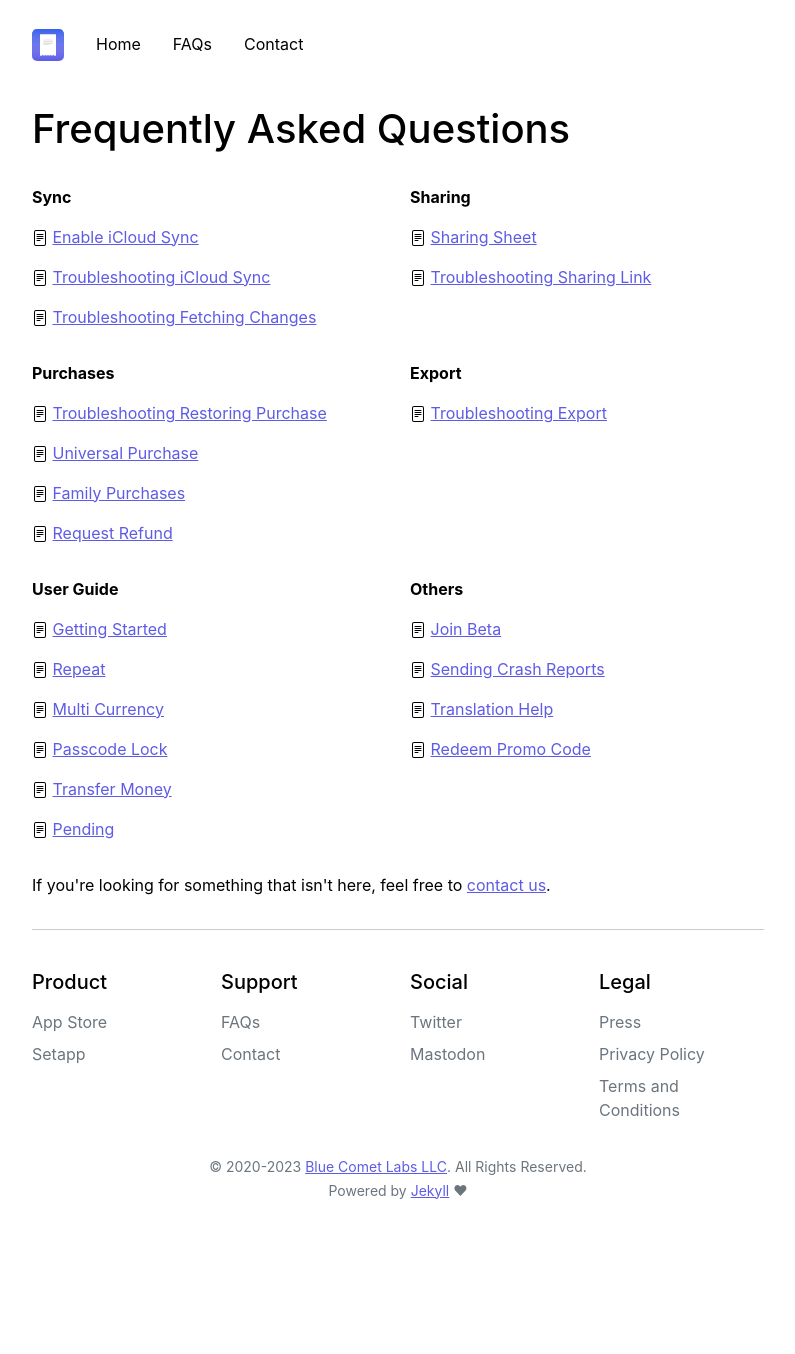
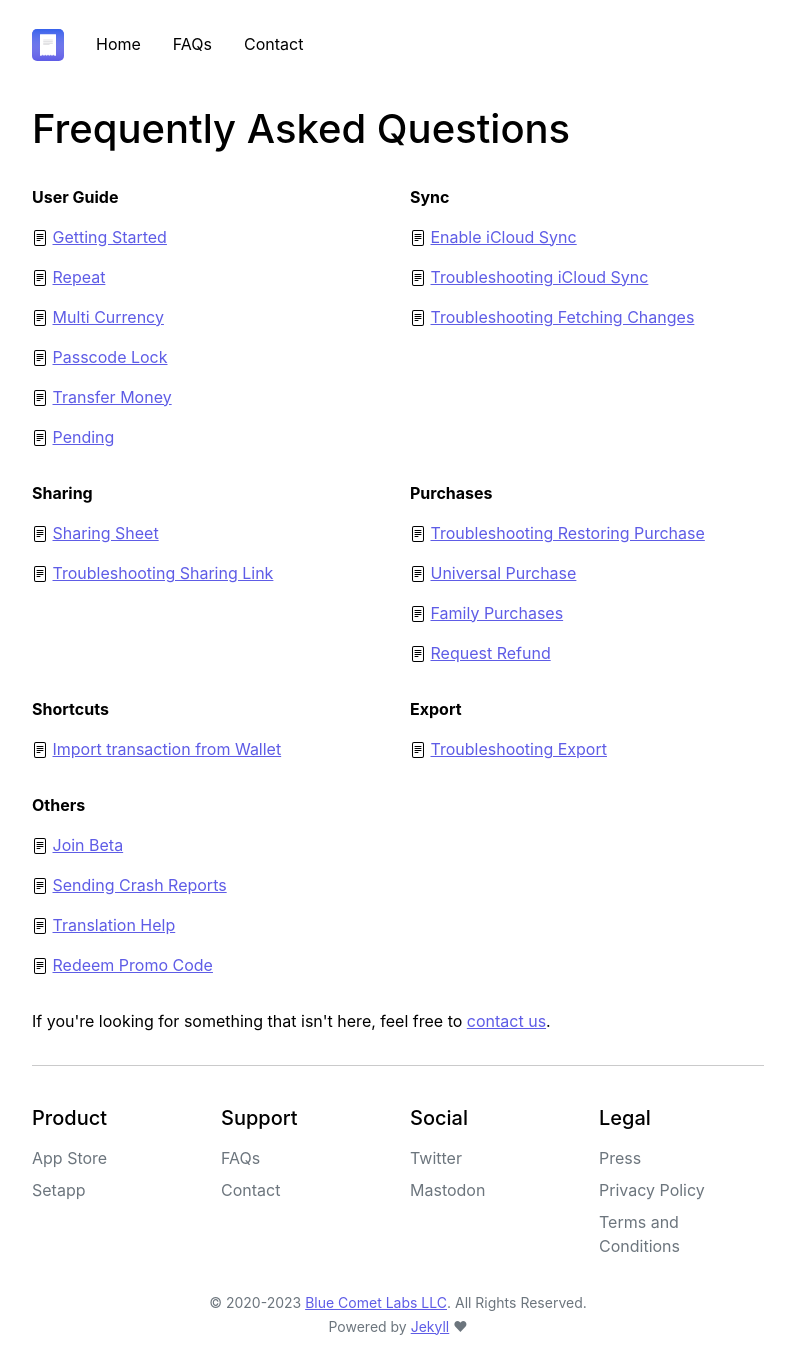
Before and after one commit to bluecometlabs/getexpenses.app, a Jekyll site: the page built from pages/faq.md, in a window 1280 px wide. Shown: the whole page, without its empty margins (242-1037 px from the left). Built offline with Jekyll 4.4.1, drawn with Linux system fonts in a browser that asks for light colours; before the commit the page ends 1218 px from its top, so only the background shows below that.

Commit message:
Add new faq page

```diff
--- a/pages/faq.md
+++ b/pages/faq.md
@@ -5,34 +5,6 @@ permalink: /faq/
 ---
 
 <h1>Frequently Asked Questions</h1>
-
-<div class="row">
-    <div class="col-sm">
-        <p><strong>Sync</strong></p>
-        <p>{% include icons/file-text.html %}<a href="/faq/enable-icloud-sync">Enable iCloud Sync</a></p>
-        <p>{% include icons/file-text.html %}<a href="/faq/troubleshooting-icloud-sync">Troubleshooting iCloud Sync</a></p>
-        <p>{% include icons/file-text.html %}<a href="/faq/troubleshooting-fetching-changes">Troubleshooting Fetching Changes</a></p>
-    </div>
-    <div class="col-sm">
-        <p><strong>Sharing</strong></p>
-        <p>{% include icons/file-text.html %}<a href="/faq/sharing-sheet">Sharing Sheet</a></p>
-        <p>{% include icons/file-text.html %}<a href="/faq/troubleshooting-sharing-link">Troubleshooting Sharing Link</a></p>
-    </div>
-</div>
-
-<div class="row">
-    <div class="col-sm">
-        <p><strong>Purchases</strong></p>
-        <p>{% include icons/file-text.html %}<a href="/faq/troubleshooting-restoring-purchase">Troubleshooting Restoring Purchase</a></p>
-        <p>{% include icons/file-text.html %}<a href="/faq/universal-purchase">Universal Purchase</a></p>
-        <p>{% include icons/file-text.html %}<a href="/faq/family-purchases">Family Purchases</a></p>
-        <p>{% include icons/file-text.html %}<a href="/faq/request-refund">Request Refund</a></p>
-    </div>
-    <div class="col-sm">
-        <p><strong>Export</strong></p>
-        <p>{% include icons/file-text.html %}<a href="/faq/troubleshooting-export">Troubleshooting Export</a></p>
-    </div>
-</div>
 
 <div class="row">
     <div class="col-sm">
@@ -45,6 +17,41 @@ permalink: /faq/
         <p>{% include icons/file-text.html %}<a href="/faq/pending">Pending</a></p>
     </div>
     <div class="col-sm">
+        <p><strong>Sync</strong></p>
+        <p>{% include icons/file-text.html %}<a href="/faq/enable-icloud-sync">Enable iCloud Sync</a></p>
+        <p>{% include icons/file-text.html %}<a href="/faq/troubleshooting-icloud-sync">Troubleshooting iCloud Sync</a></p>
+        <p>{% include icons/file-text.html %}<a href="/faq/troubleshooting-fetching-changes">Troubleshooting Fetching Changes</a></p>
+    </div>
+</div>
+
+<div class="row">
+    <div class="col-sm">
+        <p><strong>Sharing</strong></p>
+        <p>{% include icons/file-text.html %}<a href="/faq/sharing-sheet">Sharing Sheet</a></p>
+        <p>{% include icons/file-text.html %}<a href="/faq/troubleshooting-sharing-link">Troubleshooting Sharing Link</a></p>
+    </div>
+    <div class="col-sm">
+        <p><strong>Purchases</strong></p>
+        <p>{% include icons/file-text.html %}<a href="/faq/troubleshooting-restoring-purchase">Troubleshooting Restoring Purchase</a></p>
+        <p>{% include icons/file-text.html %}<a href="/faq/universal-purchase">Universal Purchase</a></p>
+        <p>{% include icons/file-text.html %}<a href="/faq/family-purchases">Family Purchases</a></p>
+        <p>{% include icons/file-text.html %}<a href="/faq/request-refund">Request Refund</a></p>
+    </div>
+</div>
+
+<div class="row">
+    <div class="col-sm">
+        <p><strong>Shortcuts</strong></p>
+        <p>{% include icons/file-text.html %}<a href="/faq/import-transaction-from-wallet">Import transaction from Wallet</a></p>
+    </div>
+        <div class="col-sm">
+        <p><strong>Export</strong></p>
+        <p>{% include icons/file-text.html %}<a href="/faq/troubleshooting-export">Troubleshooting Export</a></p>
+    </div>
+</div>
+
+<div class="row">
+    <div class="col-sm">
         <p><strong>Others</strong></p>
         <p>{% include icons/file-text.html %}<a href="/faq/join-beta">Join Beta</a></p>
         <p>{% include icons/file-text.html %}<a href="/faq/sending-crash-reports">Sending Crash Reports</a></p>
```
Also changed, not shown: pages/faq/import-transaction-from-wallet.md (added, +32 -0 lines), assets/faq/import-transaction-from-wallet/add-action.jpg (added), assets/faq/import-transaction-from-wallet/shortcut-input-amount.jpg (added), assets/faq/import-transaction-from-wallet/shortcut-input-params.jpg (added), assets/faq/import-transaction-from-wallet/shortcut-input.jpg (added).
